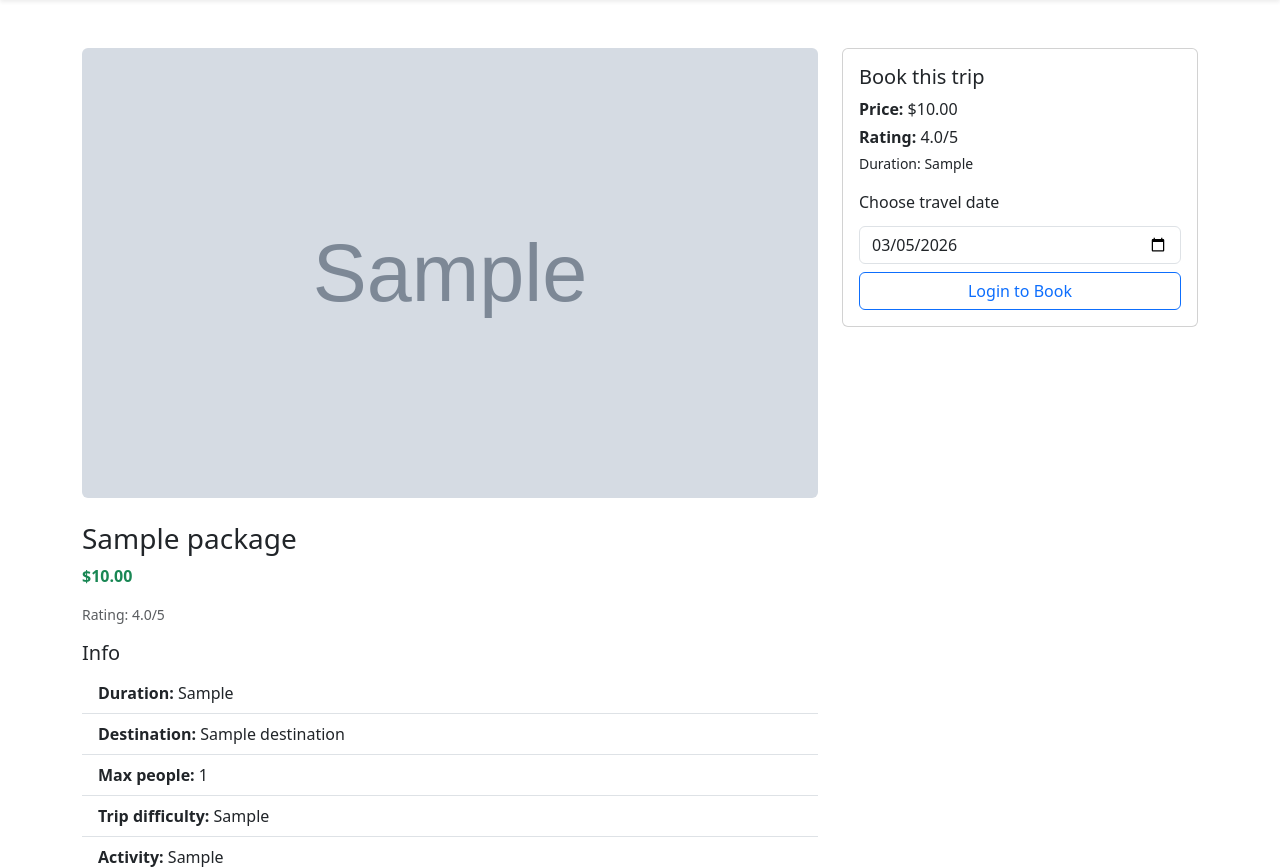
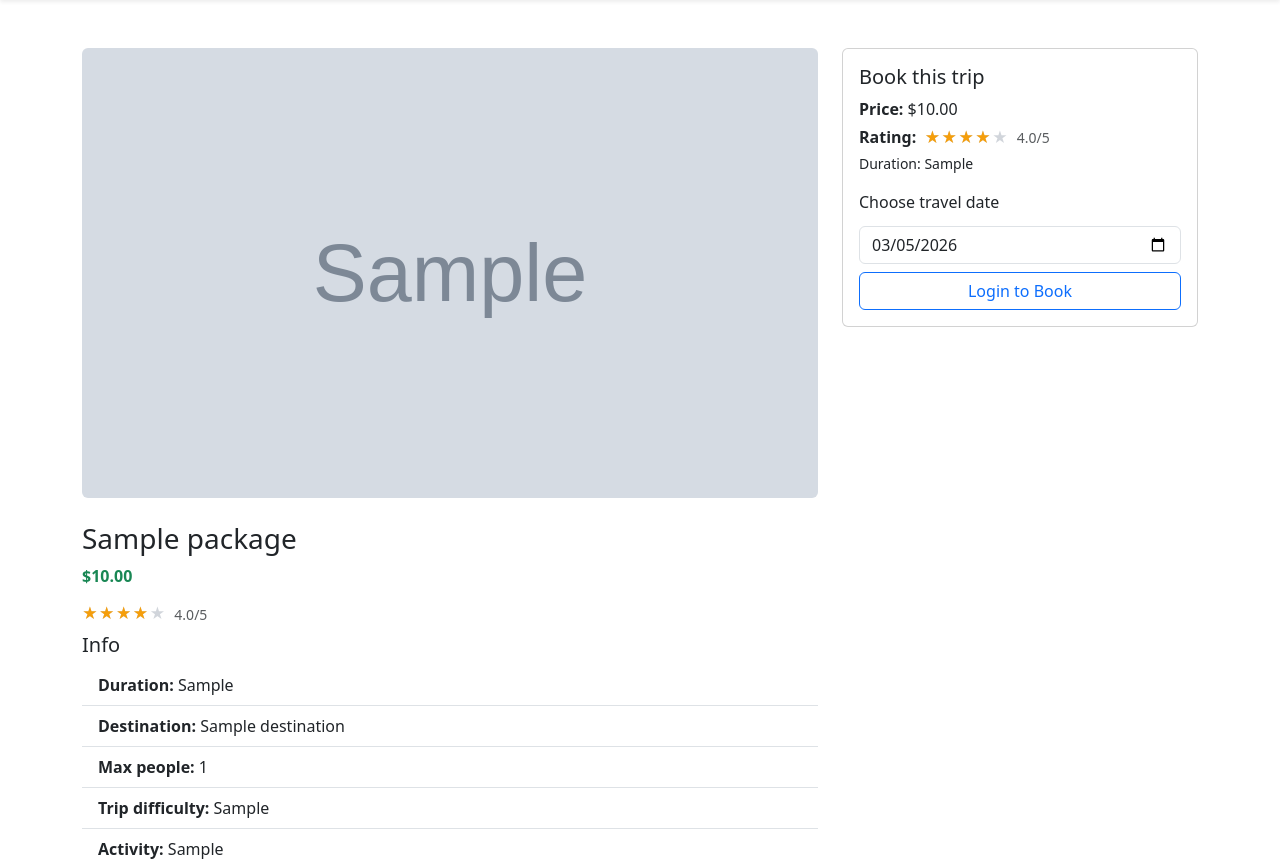
Before and after one commit to Puzan777/TravelMate, a Django app: a page that uses app/templates/package_detail.html in a window 1280 px wide. Shown: the part 56-923 px from the top of the page. Run offline with Django 5.2, Linux system fonts and the light colour scheme; tables that the repository leaves empty hold one stand-in row (values such as "Sample post"); grey boxes marked "Sample" are stand-in pictures.

Commit message:
Added star-style rating UI

```diff
--- a/app/templates/package_detail.html
+++ b/app/templates/package_detail.html
@@ -2,6 +2,29 @@
 
 {% block content %}
 <div class="container py-5">
+  <style>
+    .rating-row { display: flex; align-items: center; gap: 8px; }
+    .rating-stars {
+      --rating: 0;
+      position: relative;
+      display: inline-block;
+      font-size: 0.95rem;
+      line-height: 1;
+      letter-spacing: 1px;
+      color: #d1d5db;
+    }
+    .rating-stars::before { content: "★★★★★"; }
+    .rating-stars::after {
+      content: "★★★★★";
+      position: absolute;
+      inset: 0;
+      width: calc((var(--rating) / 5) * 100%);
+      overflow: hidden;
+      color: #f59e0b;
+      white-space: nowrap;
+    }
+  </style>
+
   <div class="row">
     <div class="col-lg-8">
       {% if package.image %}
@@ -10,7 +33,10 @@
 
       <h1 class="h3">{{ package.title }}</h1>
       <p class="text-success fw-bold">${{ package.price }}</p>
-      <p class="text-muted small">Rating: {{ package.rating|floatformat:1 }}/5</p>
+      <div class="rating-row text-muted small mb-2">
+        <span class="rating-stars" style="--rating: {{ package.rating|floatformat:1 }};" aria-hidden="true"></span>
+        <span>{{ package.rating|floatformat:1 }}/5</span>
+      </div>
 
       <div class="mb-4">
         <h5>Info</h5>
@@ -56,7 +82,13 @@
         <div class="card-body">
           <h5 class="card-title">Book this trip</h5>
           <p class="card-text mb-1"><strong>Price:</strong> ${{ package.price }}</p>
-          <p class="card-text mb-1"><strong>Rating:</strong> {{ package.rating|floatformat:1 }}/5</p>
+          <div class="card-text mb-1">
+            <strong>Rating:</strong>
+            <span class="rating-row d-inline-flex align-items-center ms-1">
+              <span class="rating-stars" style="--rating: {{ package.rating|floatformat:1 }};" aria-hidden="true"></span>
+              <span class="small text-muted">{{ package.rating|floatformat:1 }}/5</span>
+            </span>
+          </div>
           <p class="card-text small mb-3">Duration: {{ package.duration }}</p>
 
           {% if messages %}
```
Also changed, not shown: app/templates/destination_detail.html (+24 -1 lines), app/templates/home.html (+24 -1 lines), app/templates/packages_list.html (+24 -1 lines).
